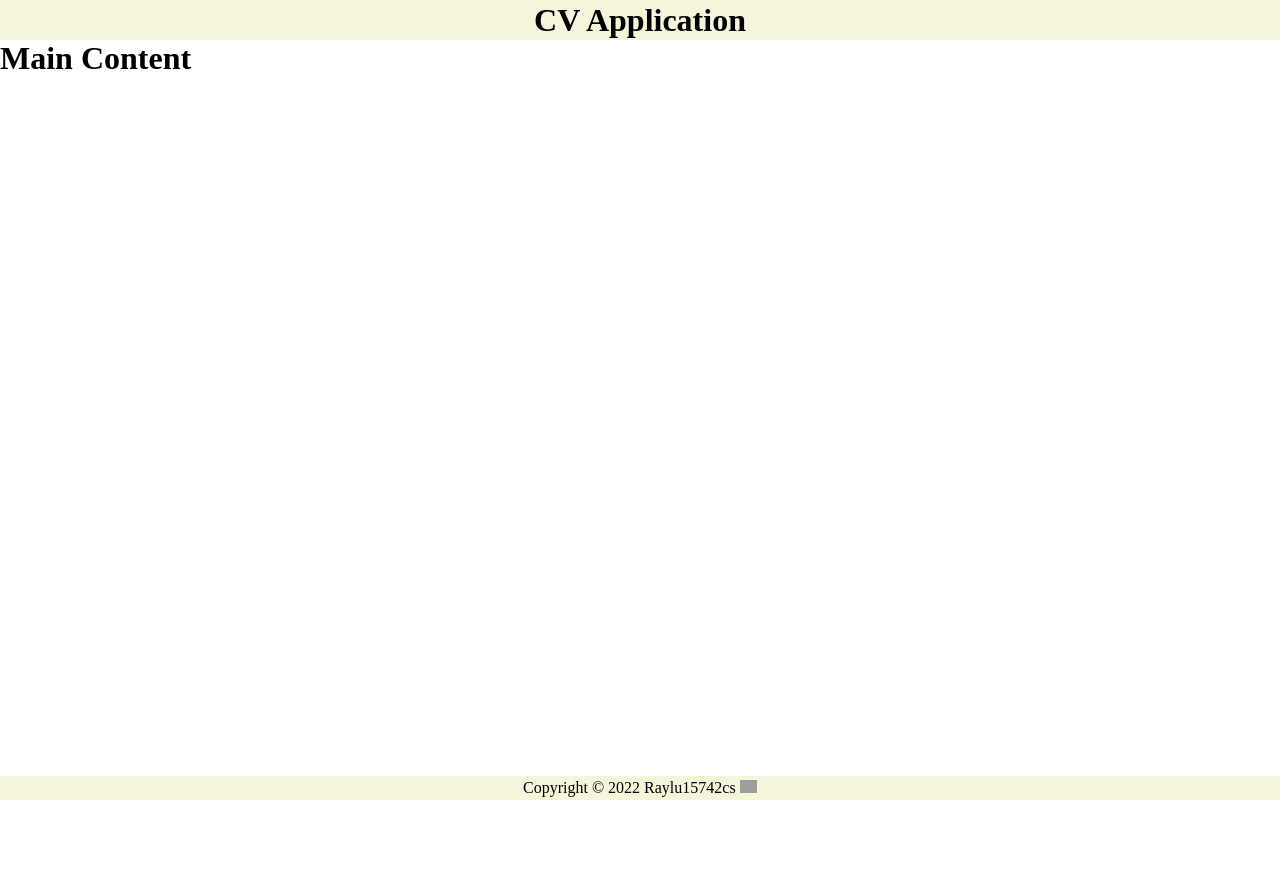
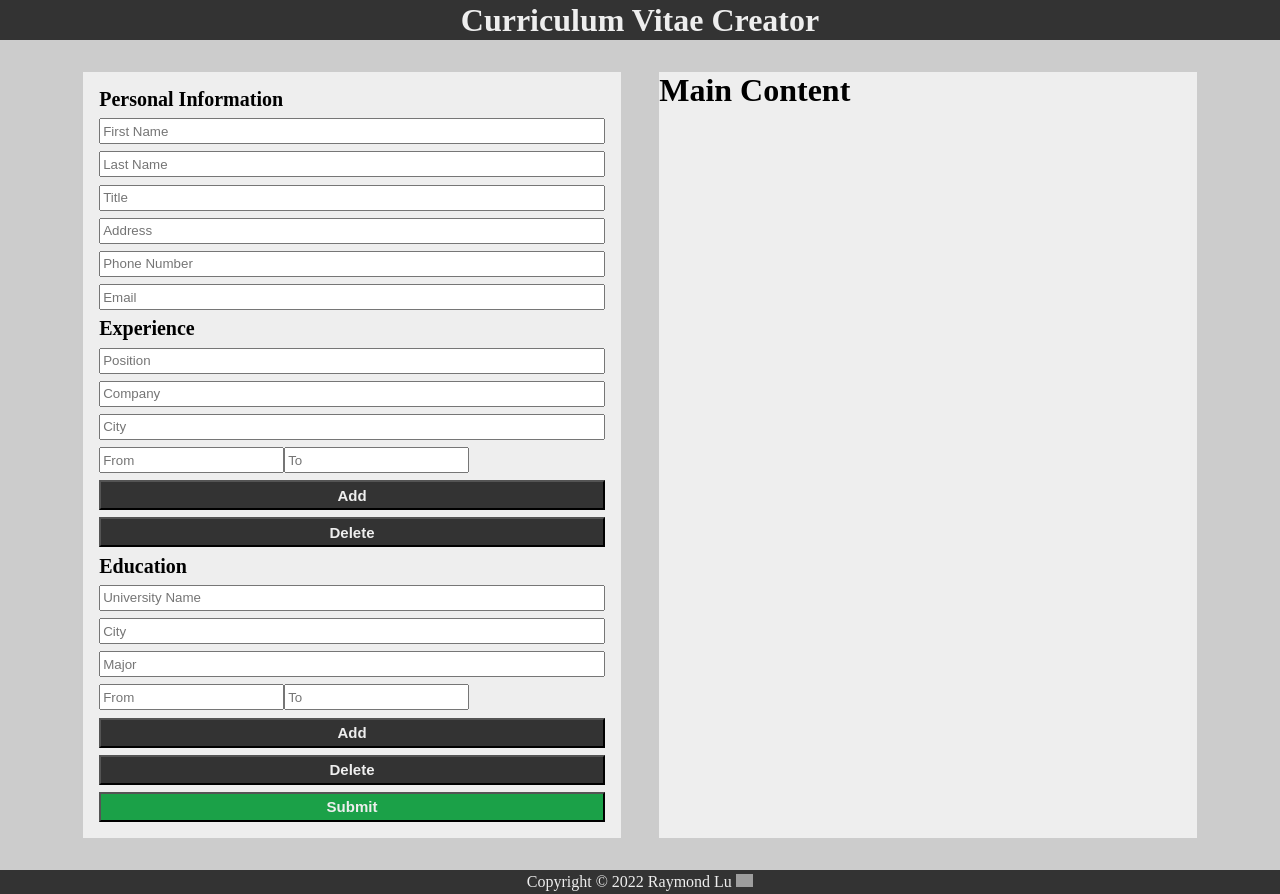
Before and after one commit to raylu15742cs/odin-CV-Application, a React (Create React App) app in the folder cv-project/: page / in a window 1280 px wide. Before the commit the page ends 800 px from the top, so only its background shows below. Built offline with nearby package versions, Linux system fonts and the light colour scheme; grey boxes are pictures that could not be loaded.

Commit message:
add form

```diff
--- a/cv-project/src/component/Footer.js
+++ b/cv-project/src/component/Footer.js
@@ -4,7 +4,7 @@ const Footer = (props) => {
   return (
     <div className='Footer'>
       <p>
-        Copyright &copy; 2022 Raylu15742cs{' '}
+        Copyright &copy; 2022 Raymond Lu {" "}
         <img
           src="https://encrypted-tbn0.gstatic.com/images?q=tbn:ANd9GcSZkibQaj5LLhxte7YsqiitCq7pn7T8BZksWb_nZpaPKw&s"
           className='githublogo'
--- a/cv-project/src/component/Header.js
+++ b/cv-project/src/component/Header.js
@@ -2,10 +2,10 @@ import React from "react";
 
 const Header = (props) => {
     return (
-        <div className="Header">
-            <h1> CV Application </h1>
-        </div>
-    )
+      <div className="Header">
+        <h1> Curriculum Vitae Creator </h1>
+      </div>
+    );
 }
 
 export default Header;
--- a/cv-project/src/component/Main.js
+++ b/cv-project/src/component/Main.js
@@ -2,8 +2,42 @@ import React from 'react';
 
 const Main = (props) => {
   return (
-    <div className='Main'>
-      <h1> Main Content </h1>
+    <div className="Main">
+      <div className="Formside">
+        <form>
+          <label>Personal Information </label>
+          <input type="text" placeholder="First Name"></input>
+          <input type="text" placeholder="Last Name"></input>
+          <input type="text" placeholder="Title"></input>
+          <input type="text" placeholder="Address"></input>
+          <input type="number" placeholder="Phone Number"></input>
+          <input type="mail" placeholder="Email"></input>
+          <label>Experience </label>
+          <input type="text" placeholder="Position"></input>
+          <input type="text" placeholder="Company"></input>
+          <input type="text" placeholder="City"></input>
+          <div>
+            <input type="text" placeholder="From"></input>
+            <input type="text" placeholder="To"></input>
+          </div>
+          <button>Add</button>
+          <button>Delete</button>
+          <label>Education </label>
+          <input type="text" placeholder="University Name"></input>
+          <input type="text" placeholder="City"></input>
+          <input type="text" placeholder="Major"></input>
+          <div>
+            <input type="text" placeholder="From"></input>
+            <input type="text" placeholder="To"></input>
+          </div>
+        <button>Add</button>
+        <button>Delete</button>
+        <button className='Submit'>Submit</button>
+        </form>
+      </div>
+      <div className="Appside">
+        <h1> Main Content </h1>
+      </div>
     </div>
   );
 };
--- a/cv-project/src/styles/App.css
+++ b/cv-project/src/styles/App.css
@@ -3,18 +3,58 @@
 }
 .Header {
     min-height: 5vh;
-    background-color: beige;
+    background-color: rgb(51, 51, 51);
+    display: flex;
+    justify-content: center;
+    align-items:center;
+    color: rgb(238, 238, 238);
+}
+.Main {
+    min-height: 84vh;
+    display: flex;
+    padding: 4vh 6.5vw;
+    background-color: rgb(204, 204, 204);;
+}
+.Formside {
+    width: 50vw;
+    background-color: rgb(238, 238, 238);;
+    margin-right: 3vw;
+}
+/* form styling */
+form {
+    display: flex;
+    flex-direction: column;
+    padding: 2vh;
+    gap: .9vh;
+}
+input {
+    height: 20px;
+}
+label {
+    font-size: 20px;
+    font-weight: bold;
+}
+button {
+    background-color: rgb(51, 51, 51);
+    color: rgb(238,238,238);
+    height: 30px;
+    font-weight: bold;
+    font-size: 15px;
+}
+.Submit {
+    background-color: rgb(27, 161, 72);
+}
+
+
+.Appside {
+    width: 50vw;
+    background-color: rgb(238, 238, 238);
+}
+.Footer {
+    color: rgb(238, 238, 238);
+    min-height: 3vh;
+    background-color: rgb(51, 51, 51);
     display: flex;
     justify-content: center;
     align-items:center;
 }
-.Main {
-    min-height: 92vh;
-}
-.Footer {
-    min-height: 3vh;
-    background-color: beige;
-    display: flex;
-    justify-content: center;
-    align-items:center;
-}
```
